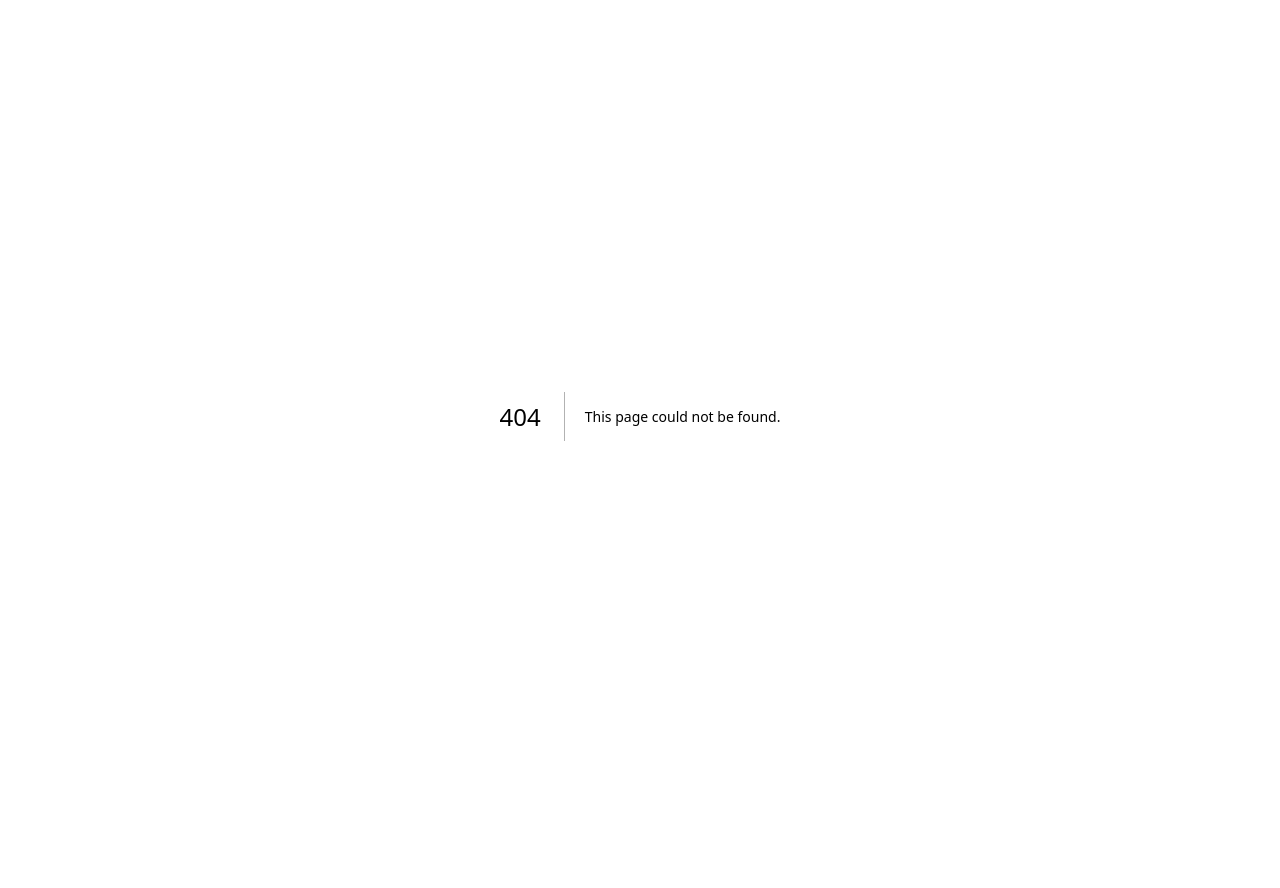
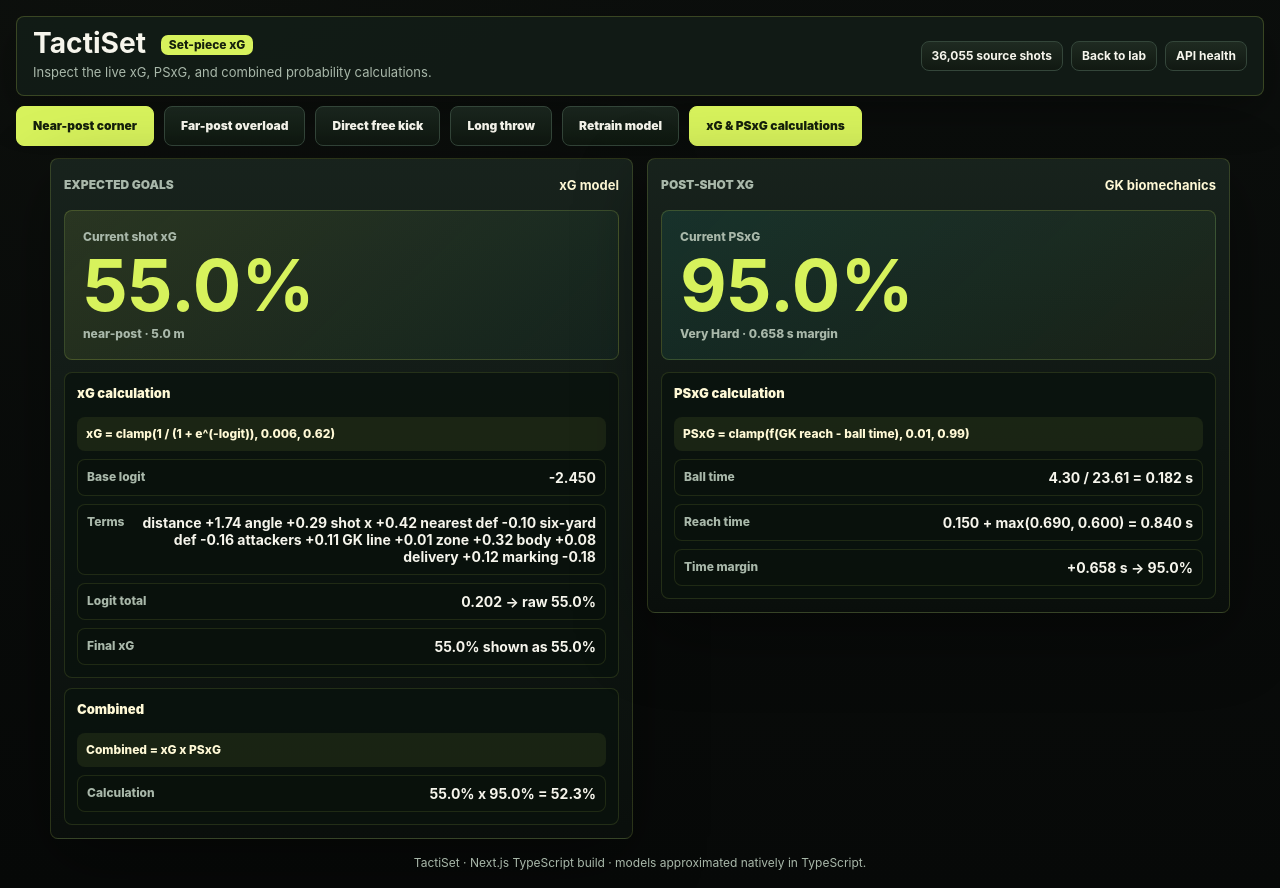
Before and after one commit to yubraj-karki1/Deadball-Economics, a Next.js app: page /calculations in a window 1280 px wide. Before the commit this address had no page. Before the commit the page ends 832 px from the top, so only its background shows below. Built offline with nearby package versions, Linux system fonts and the light colour scheme.

Commit message:
new commit

```diff
--- /dev/null
+++ b/app/calculations/page.tsx
@@ -0,0 +1,10 @@
+import DeadballLab from "../deadball-lab";
+
+export const metadata = {
+  title: "xG and PSxG calculations - TactiSet",
+  description: "Inspect TactiSet expected-goals and post-shot expected-goals calculations.",
+};
+
+export default function CalculationsPage() {
+  return <DeadballLab view="calculations" />;
+}
--- a/app/deadball-lab.tsx
+++ b/app/deadball-lab.tsx
@@ -12,7 +12,7 @@
 import type { DragTarget, GoalDrag, LabState, PresetKey, SavedScenario, TrainedModel, TrainingReport } from "../features/lab/types";
 import { clamp, distM, heatColor, isAbortError, pct, toSB } from "../features/lab/utils";
 
-export default function DeadballLab({ view = "lab" }: { view?: "lab" | "retrain" }) {
+export default function DeadballLab({ view = "lab" }: { view?: "lab" | "retrain" | "calculations" }) {
   const [state, setState] = useState<LabState>(initialState);
   const [scenarioName, setScenarioName] = useState("Near-post corner");
   const [activePreset, setActivePreset] = useState<PresetKey | null>("nearPost");
@@ -423,25 +423,26 @@
       <header className="topbar">
         <div>
           <h1>TactiSet <span className="tag">Set-piece xG</span></h1>
-          <p className="sub">{view === "retrain" ? "Train, validate, compare, and manage custom set-piece models." : "A tactical set-piece lab rebuilt as a Next.js and React TypeScript app."}</p>
+          <p className="sub">{view === "retrain" ? "Train, validate, compare, and manage custom set-piece models." : view === "calculations" ? "Inspect the live xG, PSxG, and combined probability calculations." : "A tactical set-piece lab rebuilt as a Next.js and React TypeScript app."}</p>
         </div>
         <div className="top-actions">
           <span className="model-pill">36,055 source shots</span>
-          {view === "retrain" && <a className="health" href="/">Back to lab</a>}
+          {view !== "lab" && <a className="health" href="/">Back to lab</a>}
           <a className="health" href="/api/health" target="_blank">API health</a>
         </div>
       </header>
 
       <section className="scenario-strip">
-        {(Object.keys(PRESETS) as PresetKey[]).map((key) => view === "lab" ? (
+        {(Object.keys(PRESETS) as PresetKey[]).map((key) => view !== "retrain" ? (
           <button key={key} className={`preset ${activePreset === key ? "on" : ""}`} onClick={() => applyPreset(key)}>{PRESETS[key].name}</button>
         ) : (
           <a key={key} className="preset scenario-link" href="/">{PRESETS[key].name}</a>
         ))}
         <a className={`preset scenario-link ${view === "retrain" ? "on" : ""}`} href="/retrain">Retrain model</a>
+        <a className={`preset scenario-link ${view === "calculations" ? "on" : ""}`} href="/calculations">xG &amp; PSxG calculations</a>
       </section>
 
-      <main className={`grid ${view === "retrain" ? "retrain-view" : ""}`}>
+      <main className={`grid ${view === "retrain" ? "retrain-view" : view === "calculations" ? "calculation-view" : ""}`}>
         <aside className="panel controls">
           <div className="panel-head"><span>Scenario</span><b>{scenarioName}</b></div>
           <div className="scenario-library">
@@ -580,7 +581,8 @@
         </aside>
 
         <section className="panel pitchpanel">
-          <div className="panel-head"><span>Live pitch</span><b>Drag to edit</b></div>
+          <div className="panel-head"><span>{view === "calculations" ? "Expected goals" : "Live pitch"}</span><b>{view === "calculations" ? "xG model" : "Drag to edit"}</b></div>
+          {view === "calculations" && <div className="calculation-hero"><span>Current shot xG</span><b>{pct(result?.xg)}</b><small>{result?.zone ?? "Calculating"} · {fmt(result?.distance_to_goal ?? distM(modelShot), 1)} m</small></div>}
           <svg ref={pitchRef} viewBox="55 0 50 68" preserveAspectRatio="xMidYMid meet" className="pitch" onPointerMove={onPitchMove}>
             <PitchMarks />
             {state.showVor && <Voronoi defenders={[...state.defenders, ...wallPlayers]} attackers={state.attackers} gk={state.gk} />}
@@ -618,6 +620,7 @@
 
         <section className="panel psxgpanel">
           <div className="panel-head"><span>Post-shot xG</span><b>GK biomechanics</b></div>
+          {view === "calculations" && <div className="calculation-hero psxg-hero"><span>Current PSxG</span><b>{pct(psxg.psxg)}</b><small>{psxg.diff} · {fmt(psxg.margin)} s margin</small></div>}
           <svg ref={goalRef} viewBox="0 0 764 280" className="goalframe" onPointerMove={onGoalMove}>
             <rect x="11" y="11" width="742" height="254" fill="none" stroke="#fff" strokeWidth="8" rx="2" />
             <rect x="16" y="16" width="732" height="244" fill="rgba(18,92,51,.42)" />
--- a/app/globals.css
+++ b/app/globals.css
@@ -181,6 +181,64 @@
   align-self: start;
   position: sticky;
   top: 18px;
+}
+
+.grid.calculation-view {
+  grid-template-columns: repeat(2, minmax(0, 1fr));
+  gap: 14px;
+  max-width: 1180px;
+  min-height: calc(100vh - 152px);
+}
+
+.calculation-view > .controls,
+.calculation-view > .cards,
+.calculation-view .pitchpanel > .pitch,
+.calculation-view .pitchpanel > .legend,
+.calculation-view .psxgpanel > .goalframe,
+.calculation-view .psxgpanel > label,
+.calculation-view .psxgpanel > .metrics,
+.calculation-view .psxgpanel > .formula-live {
+  display: none;
+}
+
+.calculation-view .pitchpanel,
+.calculation-view .psxgpanel {
+  overflow: visible;
+}
+
+.calculation-view .pitch-math-grid {
+  grid-template-columns: 1fr;
+  margin-top: 12px;
+}
+
+.calculation-view .psxg-calculation {
+  margin-top: 12px;
+}
+
+.calculation-hero {
+  display: grid;
+  gap: 5px;
+  padding: 18px;
+  border: 1px solid rgba(215, 242, 92, 0.18);
+  border-radius: 8px;
+  background: linear-gradient(135deg, rgba(215, 242, 92, 0.1), rgba(45, 212, 191, 0.04));
+}
+
+.calculation-hero span,
+.calculation-hero small {
+  color: var(--muted);
+  font-size: 12px;
+  font-weight: 850;
+}
+
+.calculation-hero b {
+  color: var(--deep);
+  font-size: clamp(44px, 6vw, 72px);
+  line-height: 1;
+}
+
+.psxg-hero {
+  background: linear-gradient(135deg, rgba(45, 212, 191, 0.1), rgba(215, 242, 92, 0.04));
 }
 
 .panel,
@@ -601,6 +659,18 @@
   }
 }
 
+@media (max-width: 900px) {
+  .grid.calculation-view {
+    display: flex;
+    flex-direction: column;
+  }
+
+  .calculation-view .pitchpanel,
+  .calculation-view .psxgpanel {
+    width: 100%;
+  }
+}
+
 @media (max-width: 560px) {
   .retrain-view > .cards {
     grid-template-columns: 1fr;
```
